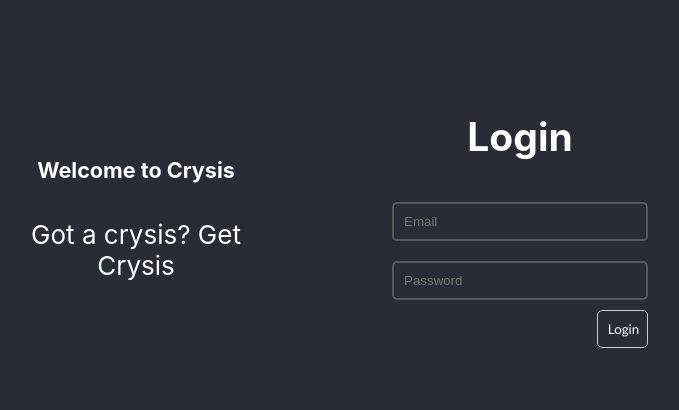
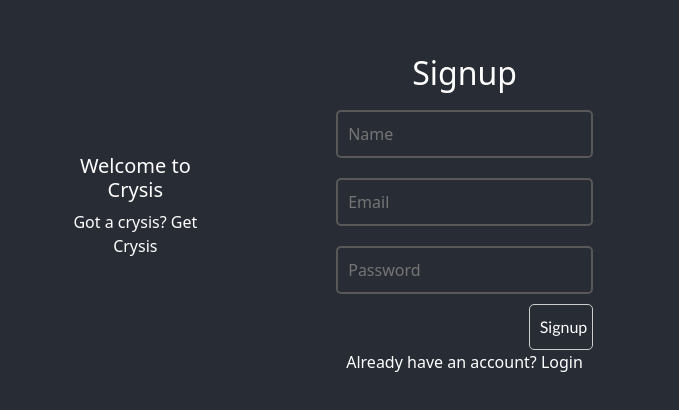
Before and after one commit to hyahyas/Crysis, a React (Create React App) app in the folder frontend/my-app/: page /signup in a window 1280 px wide. Shown: the part 186-596 px from the top of the page, without its empty margins (248-927 px from the left). Built offline with nearby package versions, Linux system fonts and the light colour scheme.

Commit message:
added frontend routing and navigation

```diff
--- a/frontend/my-app/package.json
+++ b/frontend/my-app/package.json
@@ -7,8 +7,10 @@
     "@testing-library/react": "^13.4.0",
     "@testing-library/user-event": "^13.5.0",
     "axios": "^1.6.0",
+    "bootstrap": "^5.3.2",
     "react": "^18.2.0",
     "react-dom": "^18.2.0",
+    "react-router-dom": "^6.18.0",
     "react-scripts": "5.0.1",
     "web-vitals": "^2.1.4"
   },
--- a/frontend/my-app/public/index.html
+++ b/frontend/my-app/public/index.html
@@ -24,7 +24,7 @@
       work correctly both with client-side routing and a non-root public URL.
       Learn how to configure a non-root public URL by running `npm run build`.
     -->
-    <title>React App</title>
+    <title>Crysis App</title>
   </head>
   <body>
     <noscript>You need to enable JavaScript to run this app.</noscript>
--- a/frontend/my-app/src/App.css
+++ b/frontend/my-app/src/App.css
@@ -15,12 +15,11 @@
 
 .App-header {
   background-color: #282c34;
-  min-height: 100vh;
+  height: 100vh;
   display: flex;
   flex-direction: column;
   align-items: center;
   justify-content: center;
-  font-size: calc(10px + 2vmin);
   color: white;
 }
 
--- a/frontend/my-app/src/App.js
+++ b/frontend/my-app/src/App.js
@@ -1,18 +1,27 @@
-import React from 'react';
-import './App.css';
-import Login from './components/Login/login';
-import SignUp from './components/SignUp/signup';
+import React, { useState } from "react";
+import "bootstrap/dist/css/bootstrap.css";
+import "./App.css";
+import Login from "./components/Login/login";
+import Home from "./components/Home/Home";
+import { BrowserRouter, Route, Routes } from "react-router-dom";
+import SignUp from "./components/SignUp/signup";
 
 function App() {
-  return (
-    <div className="App">
-      <header className="App-header">
-        {/* Replace the default content with the login and sign up components */}
-        <Login/>
-        {/* <SignUp/> */}
-      </header>
-    </div>
-  );
+    return (
+        <>
+            <div className="App">
+                <div className="App-header">
+                    <BrowserRouter>
+                        <Routes>
+                            <Route path="/" element={<Login />} />
+                            <Route path="/home" element={<Home />} />
+                            <Route path="/signup" element={<SignUp />} />
+                        </Routes>
+                    </BrowserRouter>
+                </div>
+            </div>
+        </>
+    );
 }
 
 export default App;
--- /dev/null
+++ b/frontend/my-app/src/components/Home/Home.js
@@ -0,0 +1,15 @@
+import React from "react";
+import axios from "axios";
+import './Home.css'
+
+const Home = () => {
+
+    return (
+        <>
+        <h1>Home</h1>
+        <p>Logged In successfully</p>
+        </>
+    );
+}
+
+export default Home;
--- a/frontend/my-app/src/components/Login/login.css
+++ b/frontend/my-app/src/components/Login/login.css
@@ -1,6 +1,7 @@
 .container{
     width: 100%;
     height: 100%;
+    background-color: transparent;
     display: flex;
     justify-content: center;
     align-items: center;
@@ -34,10 +35,10 @@
 
 .userlogin div {
     display: flex;
-    justify-content: end;
+    justify-content: flex-end;
 }
 .userlogin button{
-    align-items: end;
+    align-items: flex-end;
     padding: 10px;
     border-radius: 5px;
     border: 1px solid #ccc;
@@ -46,5 +47,5 @@
     cursor: pointer;
     width: 20%;
     color: #fff;
-    font-family: 'Gill Sans', 'Gill Sans MT', Calibri, 'Trebuchet MS', sans-serif;
+    font-family: 'Gill Sans', 'Gill Sans MT', 'Calibri', 'Trebuchet MS', sans-serif;
   }
--- a/frontend/my-app/src/components/Login/login.js
+++ b/frontend/my-app/src/components/Login/login.js
@@ -1,11 +1,12 @@
 import React, { useState } from "react";
 import axios from "axios";
-import './login.css'
-
+import "./login.css";
+import { useNavigate } from "react-router-dom";
 
 const Login = () => {
     const [email, setEmail] = useState("");
     const [password, setPassword] = useState("");
+    const navigate = useNavigate();
 
     const handleLogin = async (e) => {
         e.preventDefault();
@@ -14,10 +15,25 @@
                 email,
                 password,
             });
-            console.log(response.data); // Handle the response data as needed
+            console.log("dddddd", response.data);
+            if (response.data.message === "Sign in successful") {
+                const token = response.data.accessToken;
+                localStorage.setItem("token", token);
+                navigate("/home");
+            } else {
+                alert("Incorrect email or password");
+                console.log("ssss", response.data);
+            }
         } catch (error) {
             console.error("Error logging in: ", error);
+            if (error.response.status === 400) {
+                alert("Incorrect email or password");
+            }
         }
+    };
+
+    const goToSignUp = () => {
+        navigate("/signup");
     };
 
     return (
@@ -27,7 +43,6 @@
                     <h5>Welcome to Crysis</h5>
                     {/* <br /> */}
                     <p>Got a crysis? Get Crysis</p>
-
                 </div>
 
                 <div className="Right">
@@ -50,10 +65,10 @@
                             <button type="submit">Login</button>
                         </div>
                     </form>
+                    {/* need to beautify this looks ugly */}
+                    <a onClick={goToSignUp}>Dont have an account? Sign Up</a>
                 </div>
-
             </div>
-
         </>
     );
 };
--- a/frontend/my-app/src/components/SignUp/signup.css
+++ b/frontend/my-app/src/components/SignUp/signup.css
@@ -34,17 +34,17 @@
 
 .usersignup div {
     display: flex;
-    justify-content: end;
+    justify-content: flex-end;
 }
 .usersignup button{
-    align-items: end;
+    align-items: flex-end;
     padding: 10px;
     border-radius: 5px;
     border: 1px solid #ccc;
     outline: none;
     background-color: transparent;
     cursor: pointer;
-    width: 20%;
+    width: 25%;
     color: #fff;
-    font-family: 'Gill Sans', 'Gill Sans MT', Calibri, 'Trebuchet MS', sans-serif;
+    font-family: 'Gill Sans', 'Gill Sans MT', 'Calibri', 'Trebuchet MS', sans-serif;
   }
--- a/frontend/my-app/src/components/SignUp/signup.js
+++ b/frontend/my-app/src/components/SignUp/signup.js
@@ -1,13 +1,13 @@
 import React, { useState } from "react";
 import axios from "axios";
-import './signup.css'
-
+import "./signup.css";
+import { useNavigate } from "react-router-dom";
 
 const Signup = () => {
     const [email, setEmail] = useState("");
     const [password, setPassword] = useState("");
     const [name, setName] = useState("");
-
+    const navigate = useNavigate();
 
     const handleLogin = async (e) => {
         e.preventDefault();
@@ -15,7 +15,7 @@
             const response = await axios.post("http://localhost:5000/signUp/", {
                 name,
                 email,
-                password
+                password,
             });
             console.log(response.data); // Handle the response data as needed
         } catch (error) {
@@ -23,15 +23,16 @@
         }
     };
 
+    const goToLogin = () => {
+        navigate("/");
+    };
+
     return (
         <>
             <div className="container">
                 <div className="Left">
                     <h5>Welcome to Crysis</h5>
-                    {/* <br /> */}
                     <p>Got a crysis? Get Crysis</p>
-                    <p>Sign up</p>
-
                 </div>
 
                 <div className="Right">
@@ -59,11 +60,12 @@
                         <div>
                             <button type="submit">Signup</button>
                         </div>
+                        <a onClick={goToLogin}>
+                            Already have an account? Login
+                        </a>
                     </form>
                 </div>
-
             </div>
-
         </>
     );
 };
--- a/frontend/my-app/src/index.css
+++ b/frontend/my-app/src/index.css
@@ -1,4 +1,4 @@
-body {
+/* body {
   margin: 0;
   font-family: -apple-system, BlinkMacSystemFont, 'Segoe UI', 'Roboto', 'Oxygen',
     'Ubuntu', 'Cantarell', 'Fira Sans', 'Droid Sans', 'Helvetica Neue',
@@ -10,4 +10,4 @@
 code {
   font-family: source-code-pro, Menlo, Monaco, Consolas, 'Courier New',
     monospace;
-}
+} */
```
Also changed, not shown: frontend/my-app/src/components/Home/Home.css (added), 1 other file (tests, documents, lock files or other folders).
